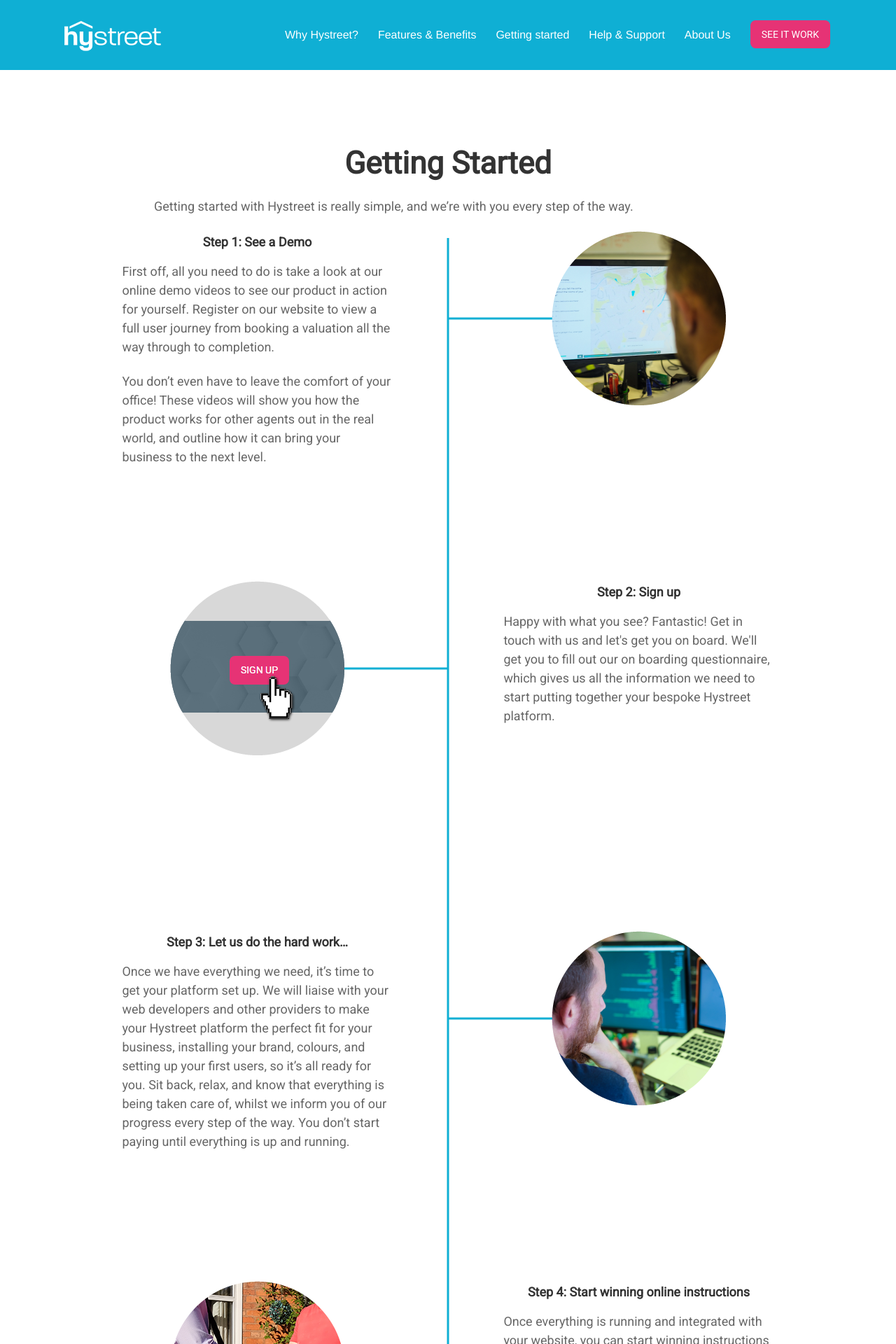
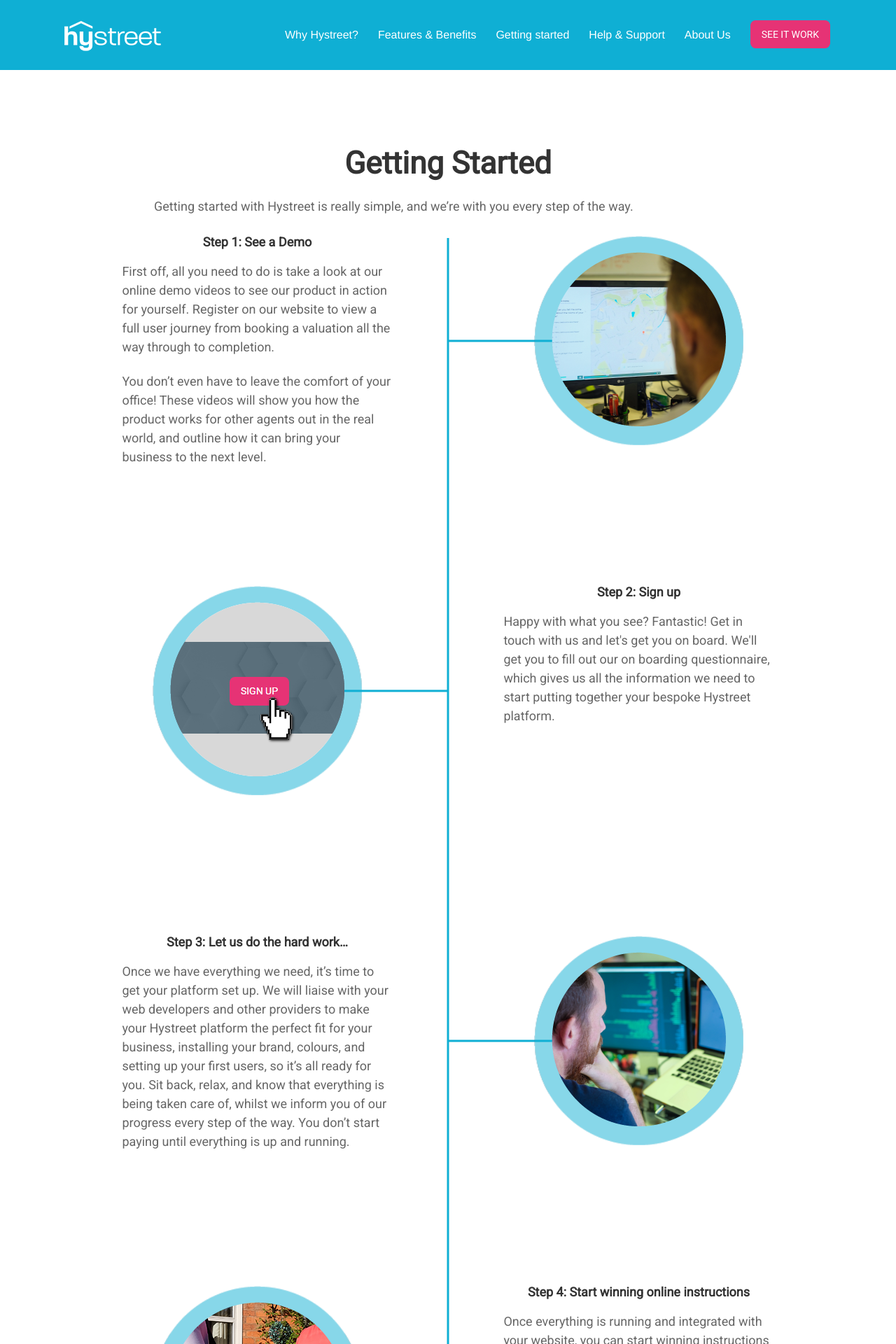
Before and after one commit to hystreet/hystreet.github.io, a Jekyll site: the page built from support/getting-started/index.html, in a window 1280 px wide. Shown: the top 1920 px of the page at 70% size. Built offline with Jekyll 4.4.1, drawn with Linux system fonts in a browser that asks for light colours; some web fonts are replaced; a script that is not in the unit is left out.

Commit message:
Update style.css

```diff
--- a/css/style.css
+++ b/css/style.css
@@ -1136,6 +1136,26 @@
     z-index: -1;
 }
 
+.getting-started__wrap {
+    background: url(/images/gs-bg.png) no-repeat center;
+    background-size: 300px;
+    height: 314px;
+}
+
+.getting-started__wrap-right {
+    background: url(/images/gs-bg.png) no-repeat center;
+    background-size: 300px;
+    height: 314px;
+}
+
+.getting-started__wrap-right img {
+        margin-top: 30px;
+}
+
+.getting-started__wrap img {
+        margin-top: 30px;
+}
+
 .getting-started__wrap:after {
     position: absolute;
     top: 50%;
```
